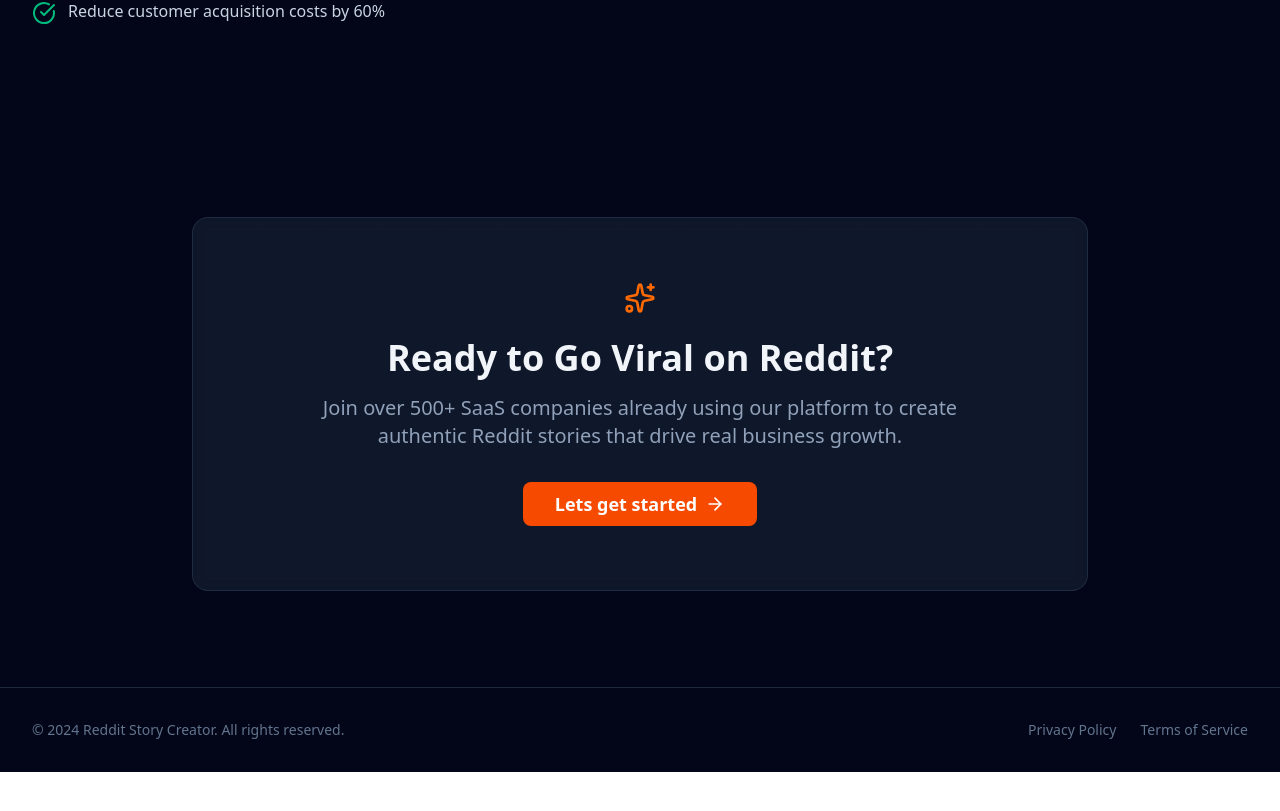
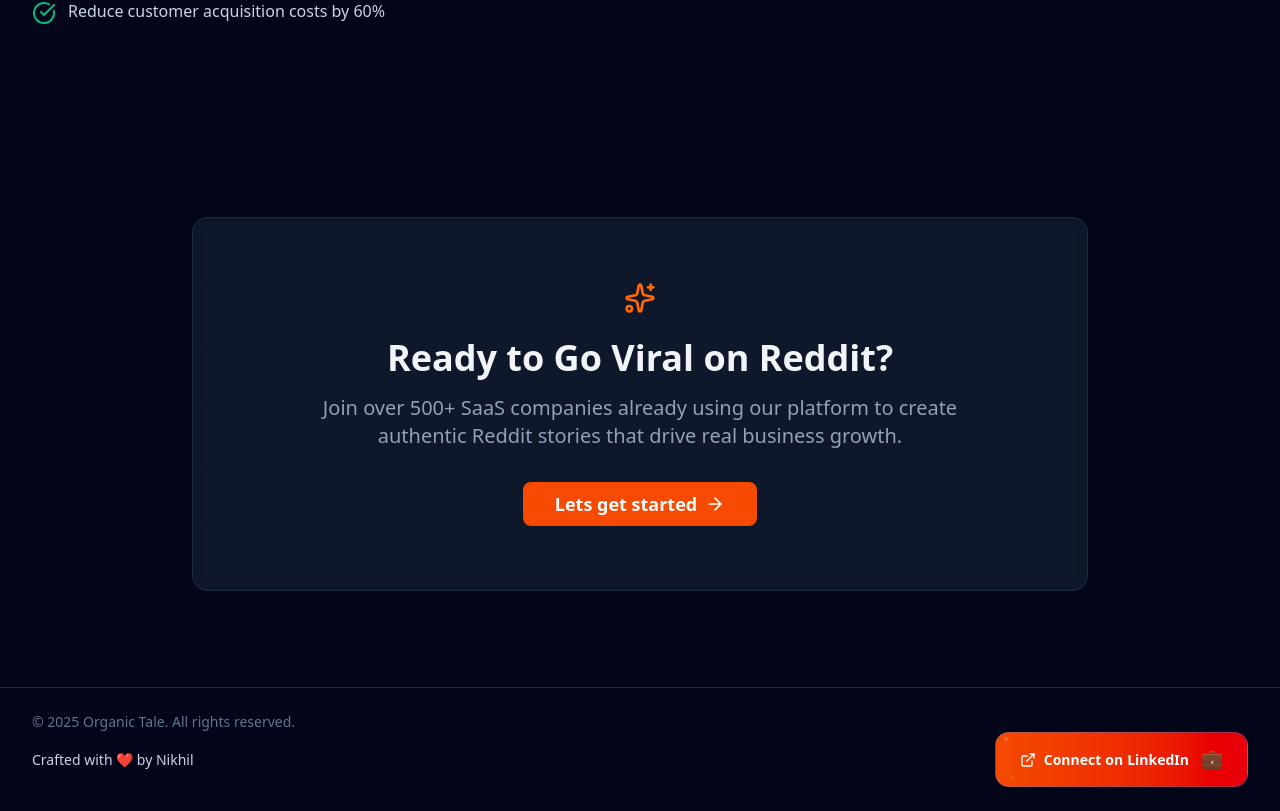
Before and after one commit to nikhilchopra08/OrganicTale, a Next.js app: page / in a window 1280 px wide. Shown: the part 1944-2755 px from the top of the page. Before the commit the page ends 2716 px from the top, so only its background shows below. Built offline with nearby package versions, Linux system fonts and the light colour scheme.

Commit message:
updated footer , resolved some build errors

```diff
--- a/src/app/component/Footer.tsx
+++ b/src/app/component/Footer.tsx
@@ -1,17 +1,28 @@
+import LinkedInButton from './LinkedInButton';
+
 const Footer = () => {
   return (
-    <footer className="px-4 py-2 sm:px-6 lg:px-8 bg-slate-950 border-t border-slate-800">
-      <div className="mx-auto max-w-7xl mb-6 my-6">
+    <footer className="px-4 py-6 sm:px-6 lg:px-8 bg-slate-950 border-t border-slate-800">
+      <div className="mx-auto max-w-7xl">
 
-        <div className="flex flex-col sm:flex-row items-center justify-between">
-          <p className="text-slate-500 text-sm">
-            © 2024 Reddit Story Creator. All rights reserved.
+        {/* Top Footer Section */}
+        <div className="">
+          <p className="text-slate-500 text-sm mb-4 sm:mb-0">
+            © 2025 Organic Tale. All rights reserved.
           </p>
-          <div className="flex space-x-6 mt-4 sm:mt-0">
-            <a href="#" className="text-slate-500 hover:text-slate-400 transition-colors text-sm">Privacy Policy</a>
-            <a href="#" className="text-slate-500 hover:text-slate-400 transition-colors text-sm">Terms of Service</a>
-          </div>
+
+        {/* Bottom Footer Section with Button */}
+        <div className=" flex flex-col sm:flex-row items-center justify-between gap-4">
+          <p className="text-slate-300 text-sm text-center sm:text-left">
+            Crafted with <span className="text-red-500">❤️</span> by Nikhil
+          </p>
+
+<div className='h-full'>
+<LinkedInButton/>
+</div>
         </div>
+        </div>
+
       </div>
     </footer>
   );
--- a/src/app/component/Header.tsx
+++ b/src/app/component/Header.tsx
@@ -1,4 +1,4 @@
-import { BarChart2, Home, ArrowLeft, ChevronLeft } from 'lucide-react'
+import { Home , ChevronLeft } from 'lucide-react'
 import Link from 'next/link'
 import React from 'react'
 import OrganicTaleLogo from './Logo'
--- a/src/app/component/Hero.tsx
+++ b/src/app/component/Hero.tsx
@@ -1,6 +1,6 @@
 
 import { Button } from "@/components/ui/button";
-import { ArrowRight, MessageSquare, TrendingUp, Users, Zap } from "lucide-react";
+import { ArrowRight, TrendingUp, Users } from "lucide-react";
 import Link from "next/link";
 import FounderStory from "./FounderStory";
 
--- /dev/null
+++ b/src/app/component/LinkedInButton.tsx
@@ -0,0 +1,64 @@
+'use client'
+
+import Link from 'next/link'
+import React from 'react'
+import { ExternalLink } from 'lucide-react'
+
+const LinkedInButton = () => {
+  return (
+    <Link
+      href="https://www.linkedin.com/in/nikhil-chopra-238334270/"
+      target="_blank"
+      rel="noopener noreferrer"
+    >
+      <div className="group relative inline-block">
+        <button className="relative bg-gradient-to-r from-orange-600 to-red-600 hover:from-orange-500 hover:to-red-500 text-white px-6 py-4 rounded-xl text-sm font-semibold transition-all duration-300 transform hover:scale-105 hover:shadow-xl border border-blue-500/30 hover:border-indigo-400/50 overflow-hidden">
+
+          {/* Animated Background Sparkle */}
+          <div className="absolute inset-0 opacity-20 group-hover:opacity-30 transition-opacity duration-300">
+            <div className="absolute top-1 left-2 w-1 h-1 bg-white rounded-full animate-pulse"></div>
+            <div className="absolute top-3 right-3 w-0.5 h-0.5 bg-indigo-200 rounded-full animate-ping"></div>
+            <div className="absolute bottom-2 left-4 w-0.5 h-0.5 bg-white rounded-full animate-pulse animation-delay-200"></div>
+            <div className="absolute bottom-1 right-2 w-1 h-1 bg-indigo-200 rounded-full animate-ping animation-delay-300"></div>
+          </div>
+
+          {/* Main Content */}
+          <div className="relative flex items-center space-x-2">
+            <ExternalLink className="w-4 h-4 transform group-hover:rotate-12 transition-transform duration-300" />
+
+            <span className="relative">
+              <span className="inline-block transition-all duration-300 group-hover:tracking-wide">
+                Connect
+              </span>
+              <span className="inline-block mx-1 transition-all duration-300 group-hover:text-indigo-200">
+                on
+              </span>
+              <span className="inline-block transition-all duration-300 group-hover:tracking-wide">
+                LinkedIn
+              </span>
+            </span>
+
+            <div className="relative ml-1">
+              <span className="text-lg leading-none transition-all duration-300 group-hover:animate-pulse">💼</span>
+            </div>
+          </div>
+
+          {/* Flowing underline effect */}
+          <div className="absolute bottom-0 left-0 w-0 h-0.5 bg-gradient-to-r from-white to-indigo-200 group-hover:w-full transition-all duration-500 ease-out"></div>
+
+          {/* Ripple effect */}
+          <div className="absolute inset-0 rounded-xl bg-white opacity-0 group-hover:opacity-10 group-hover:animate-ping"></div>
+        </button>
+
+        {/* Floating text hint */}
+        <div className="absolute -bottom-6 left-1/2 transform -translate-x-1/2 opacity-0 group-hover:opacity-100 transition-all duration-300 group-hover:-translate-y-1">
+          <span className="text-xs text-slate-400 whitespace-nowrap font-medium">
+            Let’s build something together!
+          </span>
+        </div>
+      </div>
+    </Link>
+  )
+}
+
+export default LinkedInButton
--- a/src/app/component/Navbar.tsx
+++ b/src/app/component/Navbar.tsx
@@ -1,7 +1,6 @@
 'use client'
 
 import { useState } from 'react'
-import Link from 'next/link'
 import { Menu, X } from 'lucide-react'
 import StoryButton from './StoryButton'
 import OrganicTaleLogo from './Logo'
```
